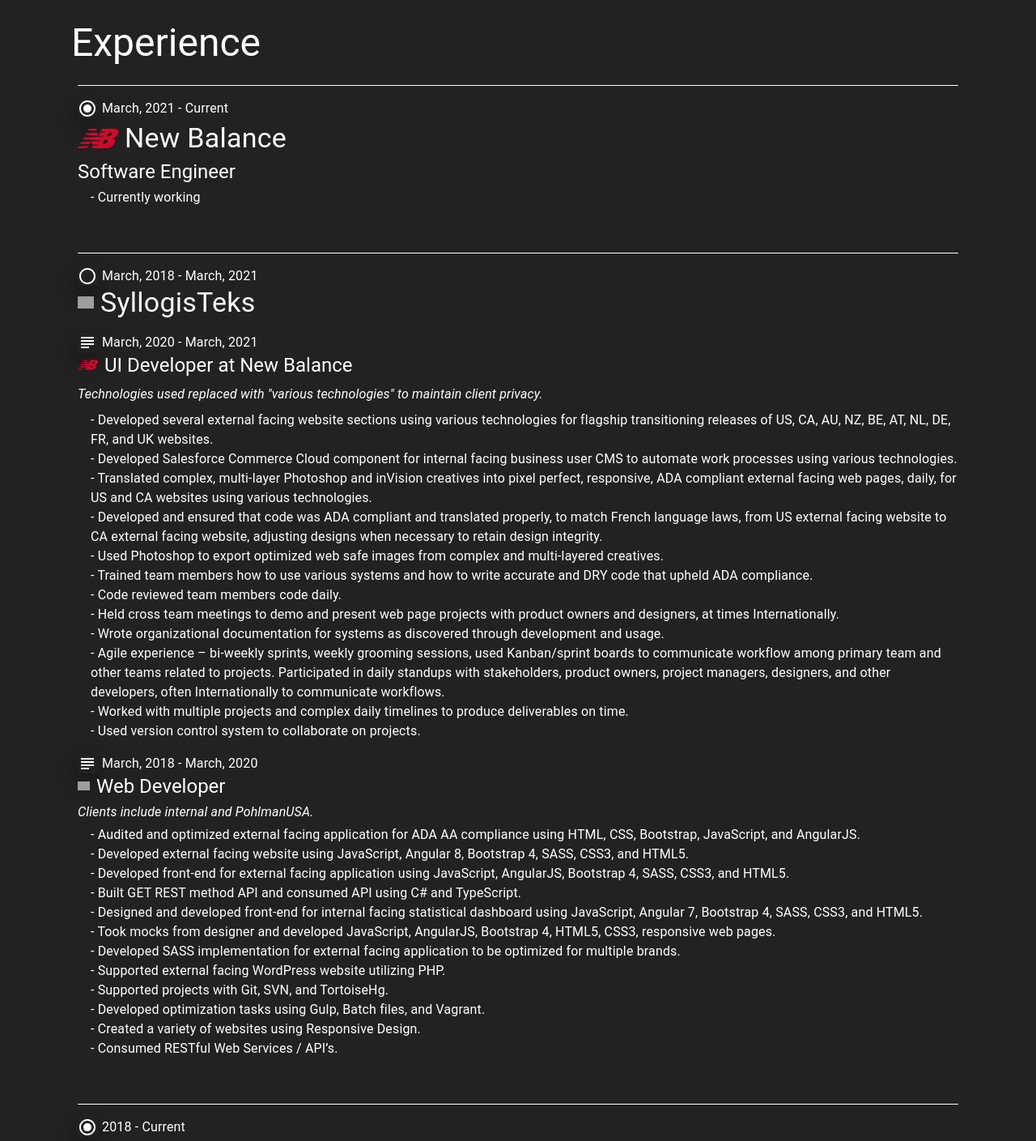
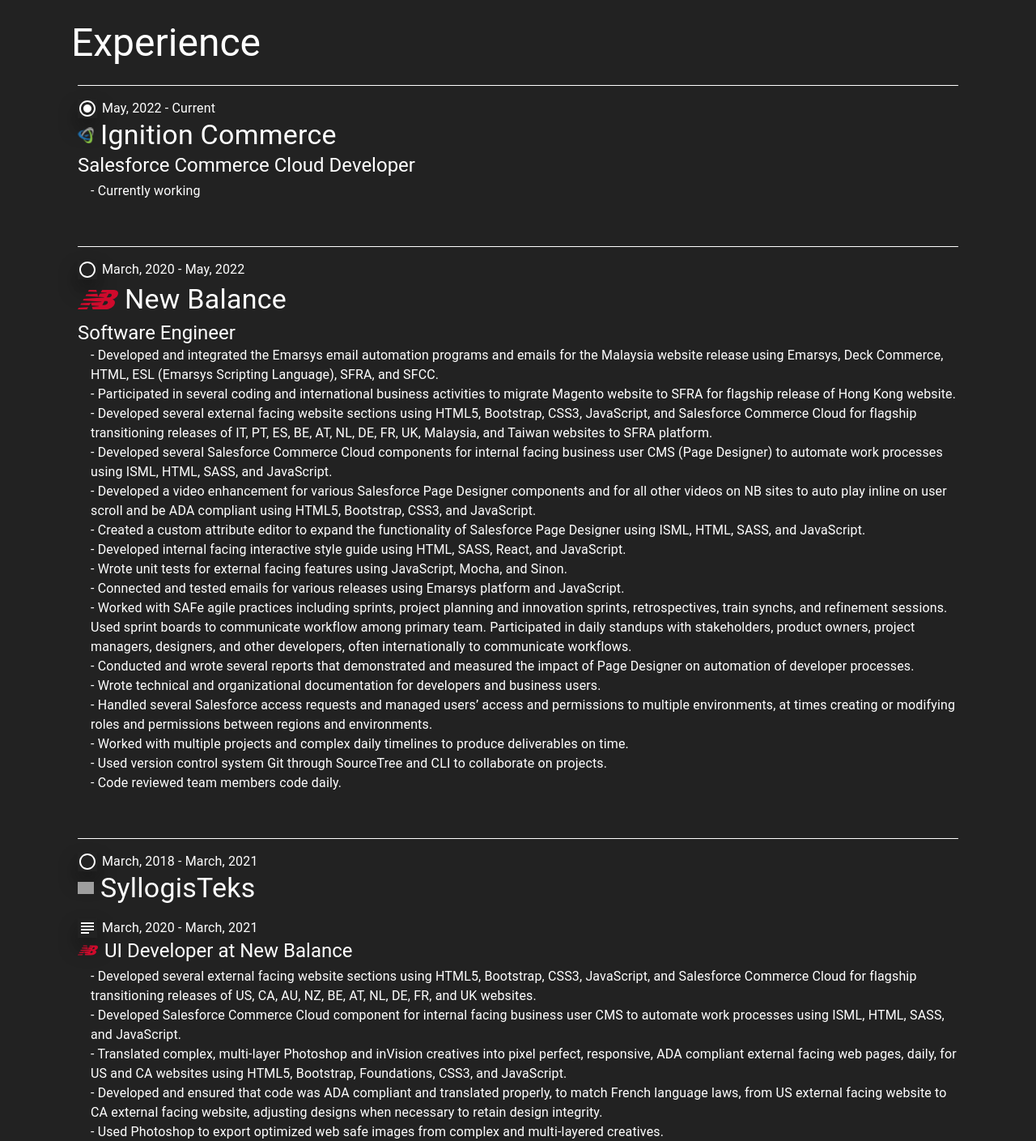
Before and after one commit to montanyecreative/neomat, a React (Create React App) app: page /resume in a window 1280 px wide. Shown: the part 280-1689 px from the top of the page at 81% size. Built offline with nearby package versions, Linux system fonts and the light colour scheme; grey boxes are pictures that could not be loaded.

Commit message:
Update experience
Changed experience page copy

```diff
--- a/src/pages/resumePage/sections/experience.js
+++ b/src/pages/resumePage/sections/experience.js
@@ -11,6 +11,7 @@
 import SubjectIcon from '@mui/icons-material/Subject';
 
 // images
+import ignitionCommerceLogo from "../../../assets/imgs/ignition-commerce-logo.png";
 import newbalanceLogo from "../../../assets/imgs/newbalance.svg";
 import syllogisteksLogo from "../../../assets/imgs/syllogisteks.ico";
 import gatewayitconsultingLogo from "../../../assets/imgs/gitc.svg";
@@ -28,14 +29,88 @@
                 <Grid item xs={12}>
                     <div style={{ display: "flex", alignItems: "center", borderTop: "1px solid #FFF", paddingTop: "1em" }}>
                         <RadioButtonCheckedIcon style={{ marginRight: ".25em", boxShadow: "0px 13px 27px -5px #000, 0px 8px 16px -8px #222" }} />
-                        <Typography variant="body1">March, 2021 - Current</Typography>
+                        <Typography variant="body1">May, 2022 - Current</Typography>
+                    </div>
+                    <div style={{ display: "flex", alignItems: "center" }}>
+                        <img src={ignitionCommerceLogo} style={{ width: "20px", marginRight: ".5em" }} alt="Ignition Commerce logo" />
+                        <Typography variant="h4" component="h3" style={{ display: "inline" }}>Ignition Commerce</Typography>
+                    </div>
+                    <Typography variant="h5" component="h3" style={{ display: "inline" }}>Salesforce Commerce Cloud Developer</Typography>
+                    <Typography variant="body1" style={{ marginLeft: "1em", marginTop: ".25em" }}>- Currently working</Typography>
+                </Grid>
+                <Grid item xs={12} style={{ marginTop: "3em" }}>
+                    <div style={{ display: "flex", alignItems: "center", borderTop: "1px solid #FFF", paddingTop: "1em" }}>
+                        <RadioButtonUncheckedIcon style={{ marginRight: ".25em", boxShadow: "0px 13px 27px -5px #000, 0px 8px 16px -8px #222" }} />
+                        <Typography variant="body1">March, 2020 - May, 2022</Typography>
                     </div>
                     <div style={{ display: "flex", alignItems: "center" }}>
                         <img src={newbalanceLogo} style={{ width: "50px", marginRight: ".5em" }} alt="New Balance logo" />
                         <Typography variant="h4" component="h3" style={{ display: "inline" }}>New Balance</Typography>
                     </div>
                     <Typography variant="h5" component="h3" style={{ display: "inline" }}>Software Engineer</Typography>
-                    <Typography variant="body1" style={{ marginLeft: "1em", marginTop: ".25em" }}>- Currently working</Typography>
+                    <Typography variant="body1" style={{ marginLeft: "1em" }}>
+                        - Developed and integrated the Emarsys email automation programs and emails for the Malaysia
+                        website release using Emarsys, Deck Commerce, HTML, ESL (Emarsys Scripting Language), SFRA, and
+                        SFCC.
+                    </Typography>
+                    <Typography variant="body1" style={{ marginLeft: "1em" }}>
+                        - Participated in several coding and international business activities to migrate Magento website to
+                        SFRA for flagship release of Hong Kong website.
+                    </Typography>
+                    <Typography variant="body1" style={{ marginLeft: "1em" }}>
+                        - Developed several external facing website sections using HTML5, Bootstrap, CSS3, JavaScript, and
+                        Salesforce Commerce Cloud for flagship transitioning releases of IT, PT, ES, BE, AT, NL, DE, FR, UK,
+                        Malaysia, and Taiwan websites to SFRA platform.
+                    </Typography>
+                    <Typography variant="body1" style={{ marginLeft: "1em" }}>
+                        - Developed several Salesforce Commerce Cloud components for internal facing business user CMS
+                        (Page Designer) to automate work processes using ISML, HTML, SASS, and JavaScript.
+                    </Typography>
+                    <Typography variant="body1" style={{ marginLeft: "1em" }}>
+                        - Developed a video enhancement for various Salesforce Page Designer components and for all other
+                        videos on NB sites to auto play inline on user scroll and be ADA compliant using HTML5, Bootstrap,
+                        CSS3, and JavaScript.
+                    </Typography>
+                    <Typography variant="body1" style={{ marginLeft: "1em" }}>
+                        - Created a custom attribute editor to expand the functionality of Salesforce Page Designer using
+                        ISML, HTML, SASS, and JavaScript.
+                    </Typography>
+                    <Typography variant="body1" style={{ marginLeft: "1em" }}>
+                        - Developed internal facing interactive style guide using HTML, SASS, React, and JavaScript.
+                    </Typography>
+                    <Typography variant="body1" style={{ marginLeft: "1em" }}>
+                        - Wrote unit tests for external facing features using JavaScript, Mocha, and Sinon.
+                    </Typography>
+                    <Typography variant="body1" style={{ marginLeft: "1em" }}>
+                        - Connected and tested emails for various releases using Emarsys platform and JavaScript.
+                    </Typography>
+                    <Typography variant="body1" style={{ marginLeft: "1em" }}>
+                        - Worked with SAFe agile practices including sprints, project planning and innovation sprints,
+                        retrospectives, train synchs, and refinement sessions. Used sprint boards to communicate workflow
+                        among primary team. Participated in daily standups with stakeholders, product owners, project
+                        managers, designers, and other developers, often internationally to communicate workflows.
+                    </Typography>
+                    <Typography variant="body1" style={{ marginLeft: "1em" }}>
+                        - Conducted and wrote several reports that demonstrated and measured the impact of Page Designer
+                        on automation of developer processes.
+                    </Typography>
+                    <Typography variant="body1" style={{ marginLeft: "1em" }}>
+                        - Wrote technical and organizational documentation for developers and business users.
+                    </Typography>
+                    <Typography variant="body1" style={{ marginLeft: "1em" }}>
+                        - Handled several Salesforce access requests and managed users’ access and permissions to multiple
+                        environments, at times creating or modifying roles and permissions between regions and
+                        environments.
+                    </Typography>
+                    <Typography variant="body1" style={{ marginLeft: "1em" }}>
+                        - Worked with multiple projects and complex daily timelines to produce deliverables on time.
+                    </Typography>
+                    <Typography variant="body1" style={{ marginLeft: "1em" }}>
+                        - Used version control system Git through SourceTree and CLI to collaborate on projects.
+                    </Typography>
+                    <Typography variant="body1" style={{ marginLeft: "1em" }}>
+                        - Code reviewed team members code daily.
+                    </Typography>
                 </Grid>
                 <Grid item xs={12} style={{ marginTop: "3em" }}>
                     <div style={{ display: "flex", alignItems: "center", borderTop: "1px solid #FFF", paddingTop: "1em" }}>
@@ -54,21 +129,54 @@
                         <img src={newbalanceLogo} style={{ width: "25px", marginRight: ".5em" }} alt="New Balance small logo" />
                         <Typography variant="h5" component="h3" style={{ display: "inline" }}>UI Developer at New Balance</Typography>
                     </div>
-                    <Typography variant="body1" style={{ marginTop: ".5em", marginBottom: ".5em" }}>
-                        <i>Technologies used replaced with "various technologies" to maintain client privacy.</i>
+                    <Typography variant="body1" style={{ marginLeft: "1em" }}>
+                        - Developed several external facing website sections using HTML5, Bootstrap, CSS3, JavaScript, and
+                        Salesforce Commerce Cloud for flagship transitioning releases of US, CA, AU, NZ, BE, AT, NL, DE, FR,
+                        and UK websites.
                     </Typography>
-                    <Typography variant="body1" style={{ marginLeft: "1em" }}>- Developed several external facing website sections using various technologies for flagship transitioning releases of US, CA, AU, NZ, BE, AT, NL, DE, FR, and UK websites.</Typography>
-                    <Typography variant="body1" style={{ marginLeft: "1em" }}>- Developed Salesforce Commerce Cloud component for internal facing business user CMS to automate work processes using various technologies.</Typography>
-                    <Typography variant="body1" style={{ marginLeft: "1em" }}>- Translated complex, multi-layer Photoshop and inVision creatives into pixel perfect, responsive, ADA compliant external facing web pages, daily, for US and CA websites using various technologies.</Typography>
-                    <Typography variant="body1" style={{ marginLeft: "1em" }}>- Developed and ensured that code was ADA compliant and translated properly, to match French language laws, from US external facing website to CA external facing website, adjusting designs when necessary to retain design integrity.</Typography>
-                    <Typography variant="body1" style={{ marginLeft: "1em" }}>- Used Photoshop to export optimized web safe images from complex and multi-layered creatives.</Typography>
-                    <Typography variant="body1" style={{ marginLeft: "1em" }}>- Trained team members how to use various systems and how to write accurate and DRY code that upheld ADA compliance.</Typography>
-                    <Typography variant="body1" style={{ marginLeft: "1em" }}>- Code reviewed team members code daily.</Typography>
-                    <Typography variant="body1" style={{ marginLeft: "1em" }}>- Held cross team meetings to demo and present web page projects with product owners and designers, at times Internationally.</Typography>
-                    <Typography variant="body1" style={{ marginLeft: "1em" }}>- Wrote organizational documentation for systems as discovered through development and usage.</Typography>
-                    <Typography variant="body1" style={{ marginLeft: "1em" }}>- Agile experience – bi-weekly sprints, weekly grooming sessions, used Kanban/sprint boards to communicate workflow among primary team and other teams related to projects. Participated in daily standups with stakeholders, product owners, project managers, designers, and other developers, often Internationally to communicate workflows.</Typography>
-                    <Typography variant="body1" style={{ marginLeft: "1em" }}>- Worked with multiple projects and complex daily timelines to produce deliverables on time.</Typography>
-                    <Typography variant="body1" style={{ marginLeft: "1em" }}>- Used version control system to collaborate on projects.</Typography>
+                    <Typography variant="body1" style={{ marginLeft: "1em" }}>
+                        - Developed Salesforce Commerce Cloud component for internal facing business user CMS to
+                        automate work processes using ISML, HTML, SASS, and JavaScript.
+                    </Typography>
+                    <Typography variant="body1" style={{ marginLeft: "1em" }}>
+                        - Translated complex, multi-layer Photoshop and inVision creatives into pixel perfect, responsive, ADA
+                        compliant external facing web pages, daily, for US and CA websites using HTML5, Bootstrap,
+                        Foundations, CSS3, and JavaScript.
+                    </Typography>
+                    <Typography variant="body1" style={{ marginLeft: "1em" }}>
+                        - Developed and ensured that code was ADA compliant and translated properly, to match French
+                        language laws, from US external facing website to CA external facing website, adjusting designs
+                        when necessary to retain design integrity.
+                    </Typography>
+                    <Typography variant="body1" style={{ marginLeft: "1em" }}>
+                        - Used Photoshop to export optimized web safe images from complex and multi-layered creatives.
+                    </Typography>
+                    <Typography variant="body1" style={{ marginLeft: "1em" }}>
+                        - Trained team members how to use various systems and how to write accurate and DRY code that
+                        upheld ADA compliance.
+                    </Typography>
+                    <Typography variant="body1" style={{ marginLeft: "1em" }}>
+                        - Code reviewed team members code daily.
+                    </Typography>
+                    <Typography variant="body1" style={{ marginLeft: "1em" }}>
+                        - Held cross team meetings to demo and present web page projects with product owners and
+                        designers, at times Internationally.
+                    </Typography>
+                    <Typography variant="body1" style={{ marginLeft: "1em" }}>
+                        - Wrote organizational documentation for systems as discovered through development and usage.
+                    </Typography>
+                    <Typography variant="body1" style={{ marginLeft: "1em" }}>
+                        - Agile experience – bi-weekly sprints, weekly grooming sessions, used Kanban/sprint boards to
+                        communicate workflow among primary team and other teams related to projects. Participated in
+                        daily standups with stakeholders, product owners, project managers, designers, and other
+                        developers, often Internationally to communicate workflows.
+                    </Typography>
+                    <Typography variant="body1" style={{ marginLeft: "1em" }}>
+                        - Worked with multiple projects and complex daily timelines to produce deliverables on time.
+                    </Typography>
+                    <Typography variant="body1" style={{ marginLeft: "1em" }}>
+                        - Used version control system Git through SourceTree and CLI to collaborate on projects.
+                    </Typography>
                     <div style={{ display: "flex", alignItems: "center", marginTop: "1em" }}>
                         <SubjectIcon style={{ marginRight: ".25em", boxShadow: "0px 13px 27px -5px #000, 0px 8px 16px -8px #222" }} />
                         <Typography variant="body1">March, 2018 - March, 2020</Typography>
@@ -101,6 +209,15 @@
                         <Typography variant="h4" component="h3" style={{ display: "inline" }}>Gateway IT Consulting</Typography>
                     </div>
                     <Typography variant="body1" style={{ marginTop: ".25em", marginBottom: ".25em" }}><i>Clients include internal and Our Lady's Inn.</i></Typography>
+                    <Typography variant="body1" style={{ marginLeft: "1em" }}>
+                        - Designed and developed external facing digital portfolio website using React, Material Design (MUI),
+                        JavaScript, HTML5, CSS.
+                    </Typography>
+                    <Typography variant="body1" style={{ marginLeft: "1em" }}>
+                        - Designed and developed external facing wedding website that interfaced with API for GET/POST
+                        requests using React, Material Design, JavaScript, HTML5, CSS, PostgreSQL, Nodejs, Google Analytics,
+                        and Mailchimp.
+                    </Typography>
                     <Typography variant="body1" style={{ marginLeft: "1em" }}>- Project managed from a technical perspective, successful virtual marathon for response to COVID business impact.</Typography>
                     <Typography variant="body1" style={{ marginLeft: "1em" }}>- Prototyped in inVision and developed TypeScript, Angular 11, Material Design, SASS, HTML5, external facing, data driven dashboard.</Typography>
                     <Typography variant="body1" style={{ marginLeft: "1em" }}>- Designed and developed JavaScript, Angular 7, Bootstrap 4, SASS, HTML5, JSON-using external facing, responsive application.</Typography>
```
Also changed, not shown: package.json (line endings or trailing spaces), src/assets/imgs/ignition-commerce-logo.png (added), 1 other file (tests, documents, lock files or other folders).
